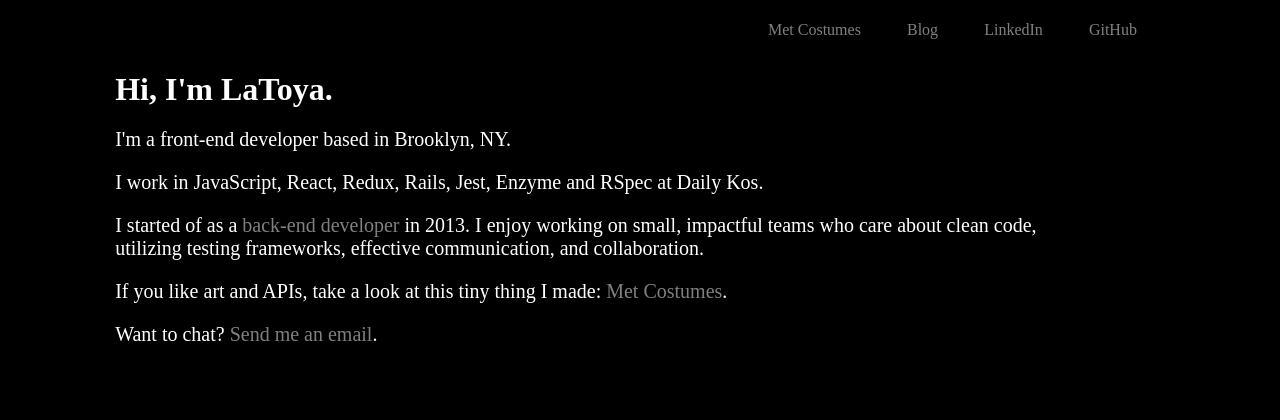
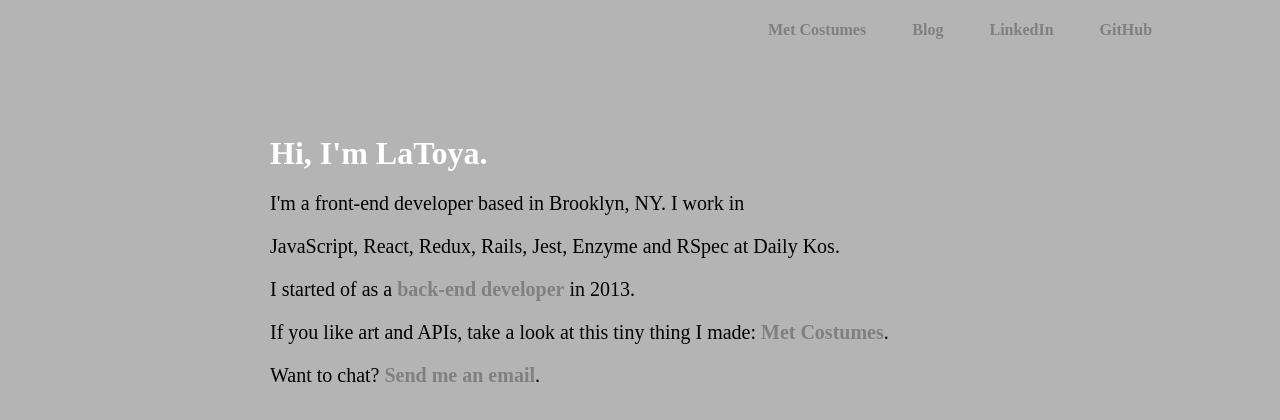
Before and after one commit to latoyaallen/latoya-allen.com, a React (Create React App) app: page / in a window 1280 px wide. Shown: the top 420 px of the page. Built offline with nearby package versions, Linux system fonts and the light colour scheme.

Commit message:
https://www.rudolfson.com/about design

```diff
--- a/src/components/BackEnd.js
+++ b/src/components/BackEnd.js
@@ -5,6 +5,7 @@ const styles = StyleSheet.create({
   links: {
     textDecoration: 'none',
     color: 'grey',
+    fontWeight: 'bold',
   },
 });
 
--- a/src/components/Blog.js
+++ b/src/components/Blog.js
@@ -5,6 +5,7 @@ const styles = StyleSheet.create({
   links: {
     textDecoration: 'none',
     color: 'grey',
+    fontWeight: 'bold',
   },
 });
 
--- a/src/components/EmailMe.js
+++ b/src/components/EmailMe.js
@@ -5,6 +5,7 @@ const styles = StyleSheet.create({
   links: {
     textDecoration: 'none',
     color: 'grey',
+    fontWeight: 'bold',
   },
 });
 
--- a/src/components/GitHub.js
+++ b/src/components/GitHub.js
@@ -5,6 +5,7 @@ const styles = StyleSheet.create({
   links: {
     textDecoration: 'none',
     color: 'grey',
+    fontWeight: 'bold',
   },
 });
 
--- a/src/components/IntroText.js
+++ b/src/components/IntroText.js
@@ -6,6 +6,8 @@ import EmailMe from './EmailMe';
 
 const styles = StyleSheet.create({
   introText__container: {
+    maxWidth: '900px',
+    paddingTop: '5%',
   },
   nameText: {
     marginLeft: '12%',
@@ -14,10 +16,10 @@ const styles = StyleSheet.create({
     cursor: 'pointer',
     color: 'white',
     '@media (min-width: 600px)': {
-      marginLeft: '10%',
+      marginLeft: '30%',
     },
     '@media (min-width: 780px)': {
-      marginLeft: '9%',
+      marginLeft: '30%',
     }
   },
   header__text: {
@@ -25,13 +27,13 @@ const styles = StyleSheet.create({
     marginTop: 20,
     marginBottom: 10,
     width: '75%',
-    color: 'white',
+    color: 'black',
     fontSize: '20px',
     '@media (min-width: 600px)': {
-      marginLeft: '10%',
+      marginLeft: '30%',
     },
     '@media (min-width: 780px)': {
-      marginLeft: '9%',
+      marginLeft: '30%',
     }
   },
   jobText: {
@@ -39,7 +41,7 @@ const styles = StyleSheet.create({
     marginTop: 20,
     marginBottom: 10,
     width: '75%',
-    color: 'grey',
+    color: 'black',
     fontSize: '20px',
     '@media (min-width: 600px)': {
       marginLeft: '10%',
@@ -53,7 +55,7 @@ const styles = StyleSheet.create({
     width: '73%',
     marginTop: 40,
     marginBottom: 20,
-    color: 'grey',
+    color: 'black',
     fontSize: '20px',
     '@media (min-width: 600px)': {
       marginLeft: '10%',
@@ -67,9 +69,9 @@ const styles = StyleSheet.create({
 const IntroText = () => (
   <div className={css(styles.introText__container)}>
     <h1 className={css(styles.nameText)}> Hi, I'm LaToya.</h1>
-    <p className={css(styles.header__text)}>I'm a front-end developer based in Brooklyn, NY. </p>
-    <p className={css(styles.header__text)}>I work in JavaScript, React, Redux, Rails, Jest, Enzyme and RSpec  at Daily Kos. </p>
-    <p className={css(styles.header__text)}>I started of as a {<BackEnd />} in 2013.  I enjoy working on small, impactful teams who care about clean code, utilizing testing frameworks, effective communication, and collaboration. </p>
+    <p className={css(styles.header__text)}>I'm a front-end developer based in Brooklyn, NY. I work in </p>
+    <p className={css(styles.header__text)}>JavaScript, React, Redux, Rails, Jest, Enzyme and RSpec  at Daily Kos. </p>
+    <p className={css(styles.header__text)}>I started of as a {<BackEnd />} in 2013. </p>
     <p className={css(styles.header__text)}>If you like art and APIs, take a look at this tiny thing I made: {<MetCostumes />}. </p>
     <p className={css(styles.header__text)}>Want to chat?  {<EmailMe />}. </p>
   </div>
--- a/src/components/LinkedIn.js
+++ b/src/components/LinkedIn.js
@@ -5,6 +5,7 @@ const styles = StyleSheet.create({
   links: {
     textDecoration: 'none',
     color: 'grey',
+    fontWeight: 'bold',
   },
 });
 const LinkedIn = () => (
--- a/src/components/MetCostumes.js
+++ b/src/components/MetCostumes.js
@@ -5,6 +5,7 @@ const styles = StyleSheet.create({
   links: {
     textDecoration: 'none',
     color: 'grey',
+    fontWeight: 'bold',
   },
 });
 
--- a/src/index.css
+++ b/src/index.css
@@ -1,5 +1,5 @@
 body {
-  background-color: black;
+  background-color: #b4b4b4;
   margin: 0;
   font-family: "Begum-Regular";
   -webkit-font-smoothing: antialiased;
```
